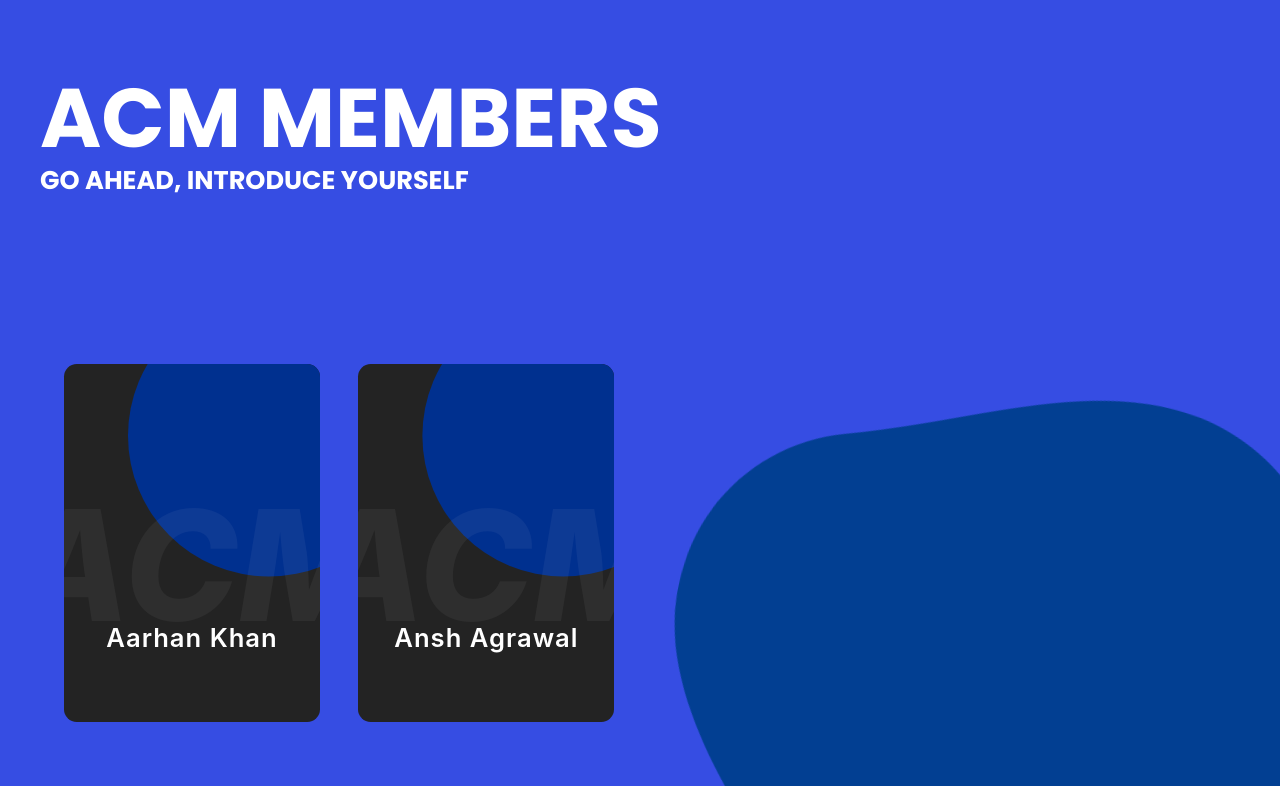
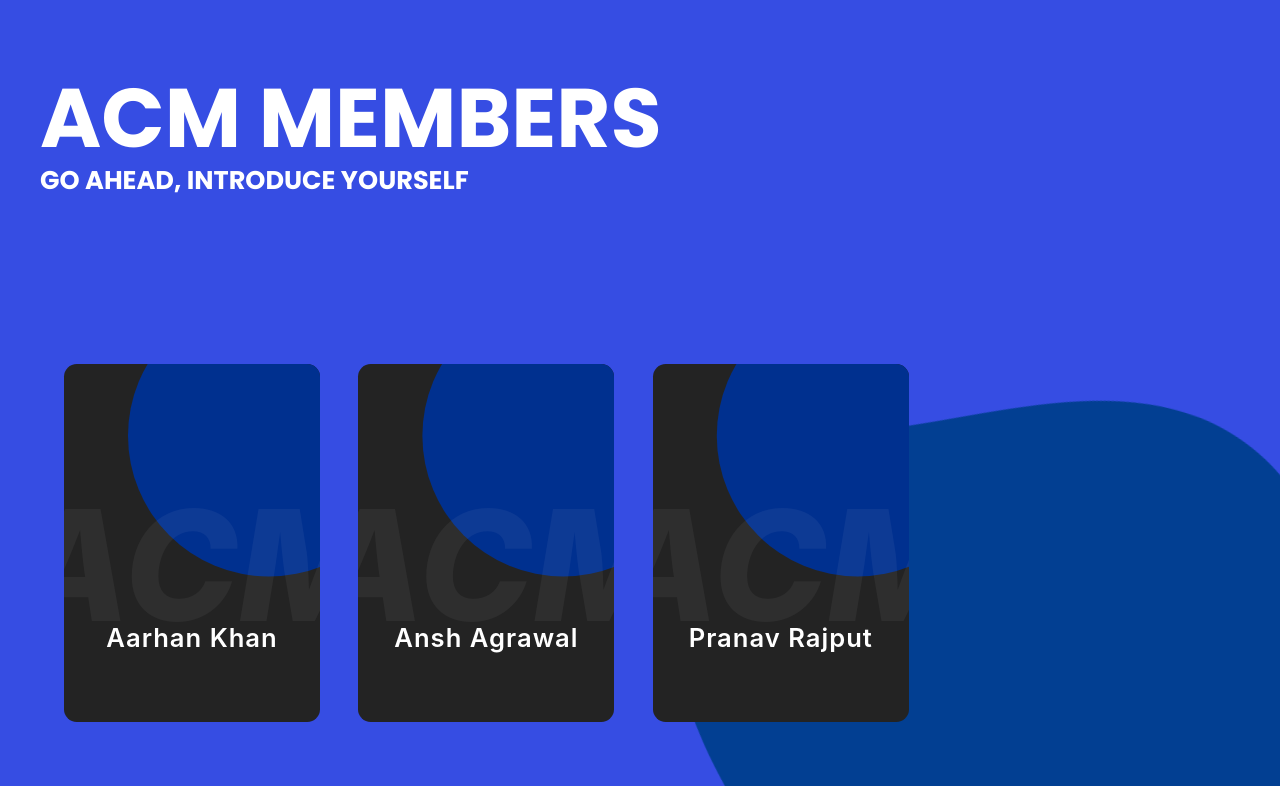
Before and after one commit to ACM-JUIT/ACM-Members, a React (Create React App) app: page / in a window 1280 px wide. Built offline with nearby package versions, Linux system fonts and the light colour scheme.

Commit message:
added new member

```diff
--- a/src/data.js
+++ b/src/data.js
@@ -13,5 +13,12 @@
       github: "",
       linkedin: "",
     },
+    {
+      name: "Pranav Rajput",
+      quote: "member",
+      insta: "",
+      github: "",
+      linkedin: "",
+    },
 
   ];
```
